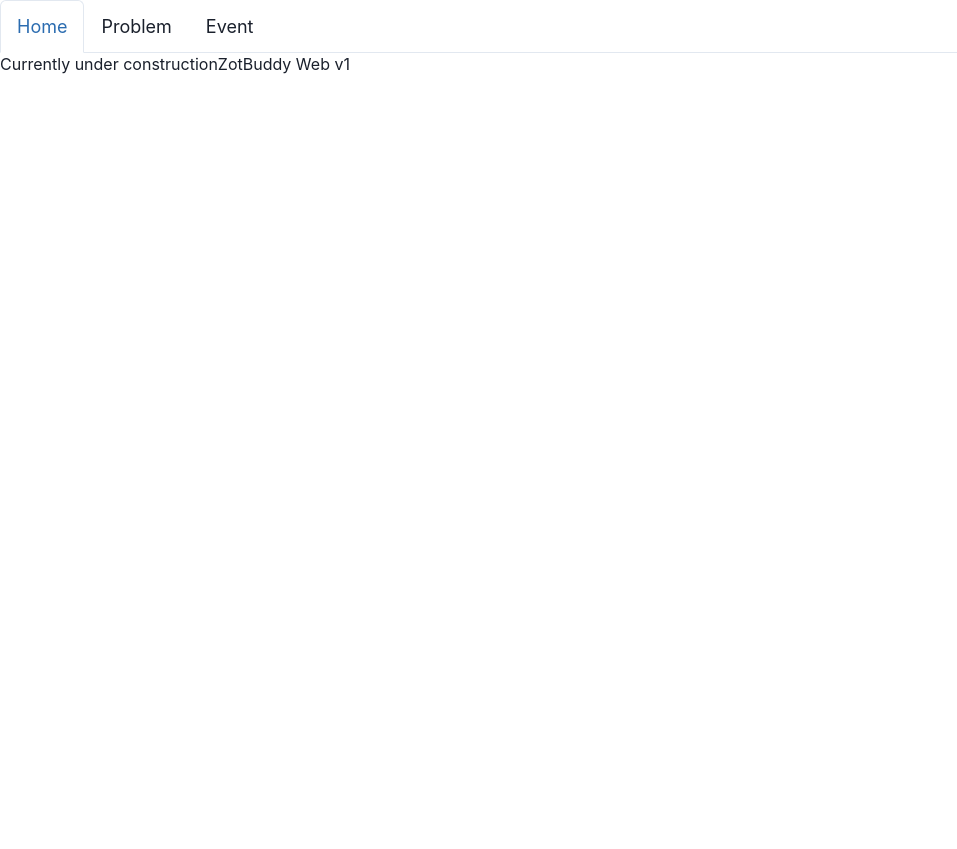
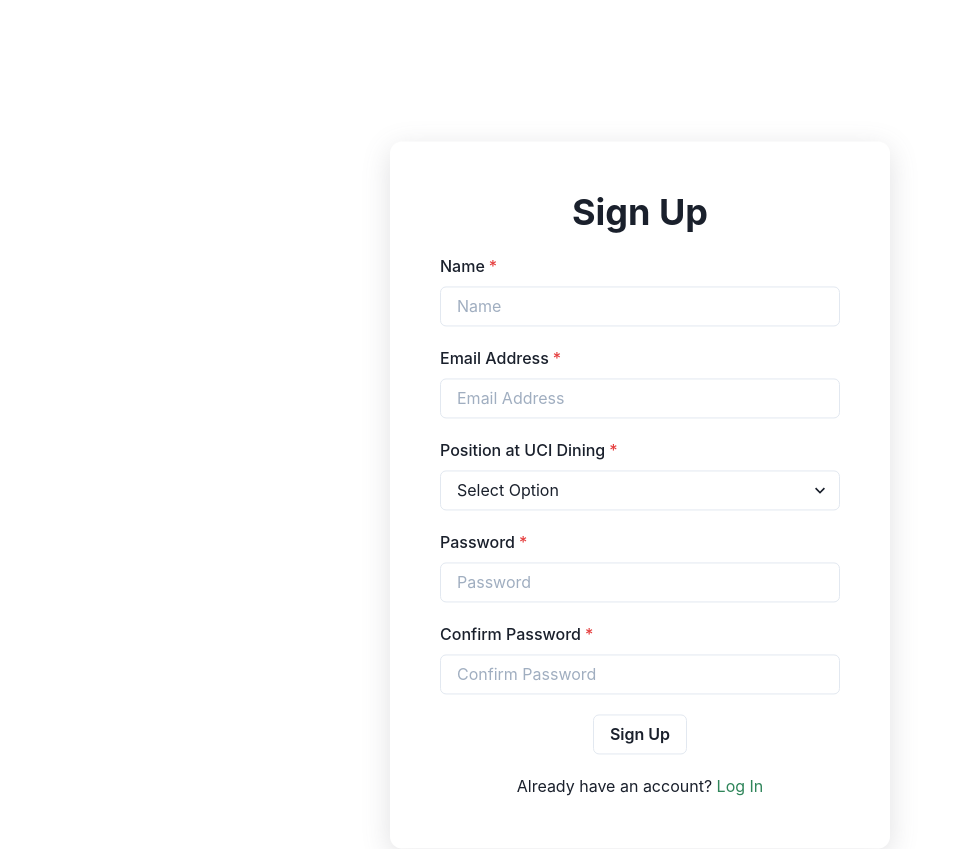
Before and after one commit to zotbins/Zotbuddy-web, a React (Create React App) app: page / in a window 1280 px wide. Shown: the whole page, without its empty margins (0-957 px from the left). Before the commit the page ends 800 px from the top, so only its background shows below. Built offline with nearby package versions, Linux system fonts and the light colour scheme.

Commit message:
signup form functionality

```diff
--- a/src/App.js
+++ b/src/App.js
@@ -1,23 +1,27 @@
-import React from 'react'
-import firebase from 'firebase'
-import { chakraTheme } from './theme'
-import { ChakraProvider } from '@chakra-ui/react'
-import { firebaseConfig } from './config'
-import { BrowserRouter } from 'react-router-dom'
-import MainView from './components/MainView'
+import React from "react";
+import firebase from "firebase";
+import { chakraTheme } from "./theme";
+import { ChakraProvider } from "@chakra-ui/react";
+import { firebaseConfig } from "./config";
+import { BrowserRouter } from "react-router-dom";
+import MainView from "./components/MainView";
+import SignUpPage from "./components/SignUpPage";
 
+var app;
+var auth;
 if (firebase.apps.length === 0) {
-  firebase.initializeApp(firebaseConfig)
+  app = firebase.initializeApp(firebaseConfig);
+  auth = app.auth();
 }
 
 const App = () => {
   return (
-    <ChakraProvider theme={chakraTheme} >
-      <BrowserRouter forceRefresh={true} >
-        <MainView />
+    <ChakraProvider theme={chakraTheme}>
+      <BrowserRouter forceRefresh={true}>
+        <SignUpPage auth={auth} />
       </BrowserRouter>
     </ChakraProvider>
-  )
-}
-
-export default App
+  );
+};
+//<MainView />
+export default App;
--- /dev/null
+++ b/src/components/SignUp.css
@@ -0,0 +1,17 @@
+.centerCard
+{
+    top: 50%;
+    margin: 0 auto;
+   background-color: rgb(255, 255, 255);
+
+   display: flex;
+   justify-content: center;
+   padding: 50px;
+   box-shadow: rgba(100, 100, 111, 0.2) 0px 7px 29px 0px;
+   border-radius: 12px;
+   transform: translateY(20%);
+}
+
+form {
+    width: 100%;
+}
--- /dev/null
+++ b/src/components/SignUpForm.js
@@ -0,0 +1,136 @@
+import React, { useRef, useState } from "react";
+import {
+  Box,
+  Text,
+  Select,
+  FormControl,
+  FormLabel,
+  Input,
+  VStack,
+  Heading,
+  Flex,
+  Button,
+  Link,
+  Alert,
+  AlertIcon,
+} from "@chakra-ui/react";
+import "./SignUp.css";
+//import { useAuth } from "../context/AuthContext";
+
+//TODO routing
+//TODO signup function handleSubmit
+
+export default function SignUpForm() {
+  const nameRef = useRef();
+  const emailRef = useRef();
+  const positionRef = useRef();
+  const passwordRef = useRef();
+  const passwordConfirmRef = useRef();
+  const [errorMsg, setErrorMsg] = useState("");
+  const [isLoading, setIsLoading] = useState(false);
+  //const { signUp } = useAuth();
+
+  async function handleSubmit(e) {
+    e.preventDefault();
+
+    //empty fields are already handled
+    if (passwordRef.current.value !== passwordConfirmRef.current.value) {
+      return setErrorMsg("Passwords Do Not Match");
+    }
+    setErrorMsg("");
+
+    //loading state is used to prevent spaming of signup button
+    setIsLoading(true);
+
+    //signup with firebase auth
+    //signUp(emailRef.current.value, passwordRef.current.value);
+
+    setIsLoading(false);
+  }
+
+  return (
+    <Flex width="full" align="center" justifyContent="center">
+      <div className="centerCard">
+        <Box w="400px">
+          <form onSubmit={handleSubmit}>
+            <VStack spacing={5}>
+              <Heading as="h2" size="xl">
+                Sign Up
+              </Heading>
+              {errorMsg && (
+                <Alert status="error">
+                  <AlertIcon />
+                  {errorMsg}
+                </Alert>
+              )}
+              <FormControl isRequired>
+                <FormLabel htmlFor="name">Name</FormLabel>
+                <Input id="name" placeholder="Name" ref={nameRef} />
+              </FormControl>
+
+              <FormControl isRequired>
+                <FormLabel htmlFor="email">Email Address</FormLabel>
+                <Input
+                  id="email"
+                  type="email"
+                  placeholder="Email Address"
+                  ref={emailRef}
+                />
+              </FormControl>
+
+              <FormControl isRequired>
+                <FormLabel htmlFor="email">Position at UCI Dining</FormLabel>
+                <Select
+                  id="position"
+                  placeholder="Select Option"
+                  ref={positionRef}
+                >
+                  <option value="position1">position1</option>
+                  <option value="position2">position2</option>
+                  <option value="position3">position3</option>
+                </Select>
+              </FormControl>
+
+              <FormControl isRequired>
+                <FormLabel htmlFor="password">Password</FormLabel>
+                <Input
+                  id="password"
+                  type="password"
+                  placeholder="Password"
+                  ref={passwordRef}
+                />
+              </FormControl>
+              <FormControl isRequired>
+                <FormLabel htmlFor="confirm-password">
+                  Confirm Password
+                </FormLabel>
+                <Input
+                  id="confirm-password"
+                  type="password"
+                  placeholder="Confirm Password"
+                  ref={passwordConfirmRef}
+                />
+              </FormControl>
+              <Button
+                width="half"
+                mt={4}
+                variant="outline"
+                type="submit"
+                disabled={isLoading}
+              >
+                Sign Up
+              </Button>
+
+              <Text>
+                Already have an account?{" "}
+                <Link href="" color="green.600">
+                  Log In
+                </Link>
+              </Text>
+            </VStack>
+          </form>
+        </Box>
+      </div>
+    </Flex>
+  );
+}
--- /dev/null
+++ b/src/components/SignUpPage.js
@@ -0,0 +1,15 @@
+import React, { useState } from "react";
+import { AuthProvider } from "../context/AuthContext";
+
+import SignUpForm from "./SignUpForm";
+//import { AuthProvider } from "../context/AuthContext";
+
+const SignUpPage = () => {
+  return (
+    //<AuthProvider>
+    <SignUpForm />
+    //</AuthProvider>
+  );
+};
+
+export default SignUpPage;
--- /dev/null
+++ b/src/context/AuthContext.js
@@ -0,0 +1,30 @@
+// import React, { useContext, useState } from "react";
+// //import firebaseAuth from 'firebaseConfig' (firebaseConfig.js)
+
+// const AuthContext = React.createContext();
+
+// export function useAuth() {
+//   return useContext(AuthContext);
+// }
+
+// export function AuthProvider({ children }) {
+//   const [currentUser, setCurrentUser] = useState();
+
+//   function signUp(email, password) {
+//     return auth.createUserWithEmailAndPassword(email, password);
+//   }
+
+//   useEffect(() => {
+//     const unsubscribe = auth.onAuthStateChanged((user) => {
+//       setCurrentUser(user);
+//     });
+//     return unsubscribe;
+//   }, []);
+
+//   const value = {
+//     currentUser,
+//     signUpFirebase,
+//   };
+
+//   return <AuthContext.Provider value={value}>{children}</AuthContext.Provider>;
+// }
```
Also changed, not shown: src/config.js (+9 -9 lines), src/firebaseConfig.js (added, +17 -0 lines).
